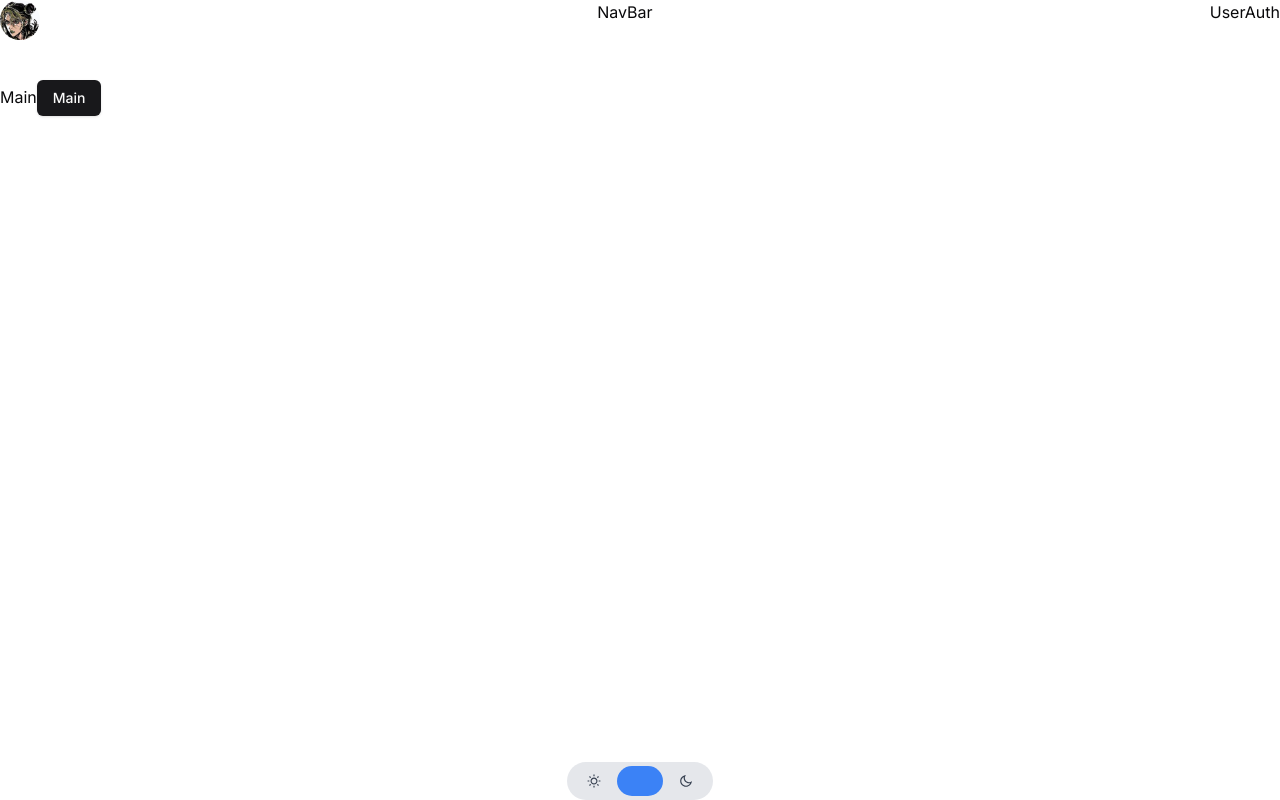
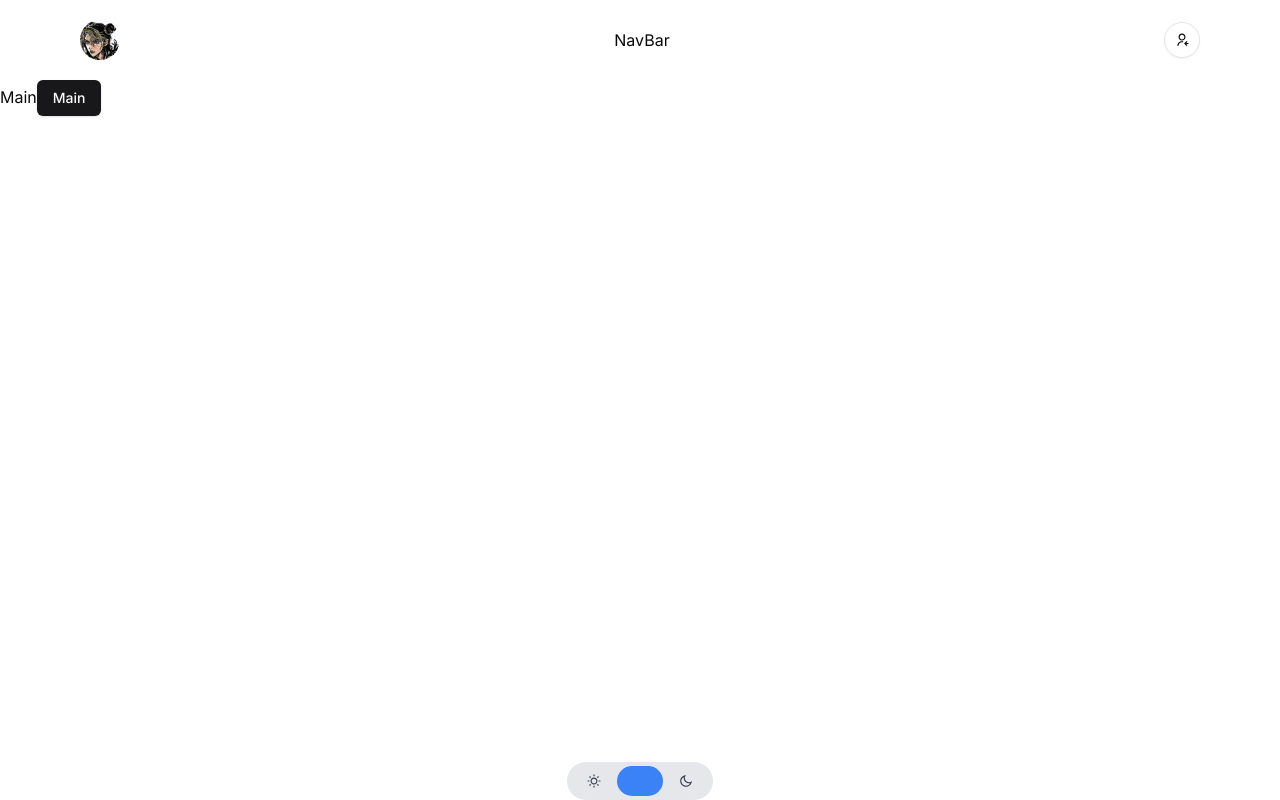
Before and after one commit to liwenka1/next-nest-blog, a Next.js app in the folder packages/web/: page / in a window 1280 px wide. Built offline with nearby package versions, Linux system fonts and the light colour scheme.

Commit message:
feat: 简单调整header布局

```diff
--- a/packages/web/app/(main)/components/header/components/user-auth.tsx
+++ b/packages/web/app/(main)/components/header/components/user-auth.tsx
@@ -1,5 +1,15 @@
+import { RiUserReceivedLine } from 'react-icons/ri'
+
+import { Button } from '@/components/ui/button'
+
 const UserAuth = () => {
-  return <div>UserAuth</div>
+  return (
+    <div>
+      <Button className="rounded-full" variant="outline" size="icon">
+        <RiUserReceivedLine />
+      </Button>
+    </div>
+  )
 }
 
 export default UserAuth
--- a/packages/web/app/(main)/components/header/index.tsx
+++ b/packages/web/app/(main)/components/header/index.tsx
@@ -2,7 +2,7 @@ import { BrandLogo, NavBar, UserAuth } from './components'
 
 const Header = () => {
   return (
-    <header className="flex justify-between fixed w-full">
+    <header className="fixed flex h-20 w-full items-center justify-between px-20">
       <BrandLogo />
       <NavBar />
       <UserAuth />
```
